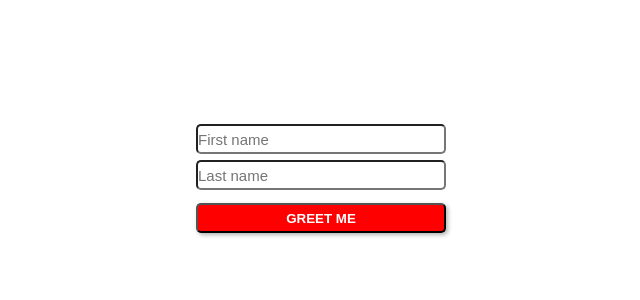
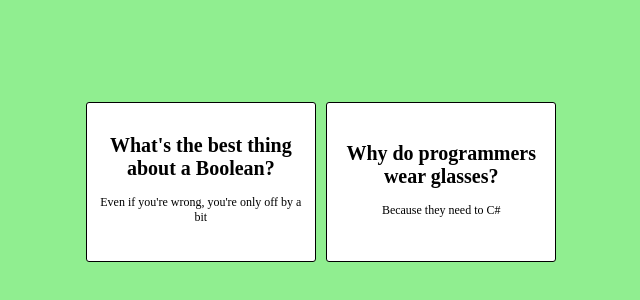
Before and after one commit to Huuduc2707/reactjs-exercise, a React (Create React App) app: page / in a window 1280 px wide. Shown: the part 218-518 px from the top of the page, without its empty margins (319-959 px from the left). Built offline with nearby package versions, Linux system fonts and the light colour scheme.

Commit message:
Completed exercise 6

```diff
--- a/src/App.tsx
+++ b/src/App.tsx
@@ -1,4 +1,4 @@
-import Exercise5 from "./components/Exercise5";
+import Exercise6 from "./components/Exercise6";
 export default function App(): JSX.Element{
-    return <Exercise5 />;
+    return <Exercise6 />;
 }
--- /dev/null
+++ b/src/components/Exercise6.tsx
@@ -0,0 +1,25 @@
+import '../style/exercise6.css';
+interface Input{
+    id?:string;
+    setup:string;
+    punchline:string;
+}
+let inputs: Array<Input> = [
+    {id: '1', setup: 'What\'s the best thing about a Boolean?', punchline: 'Even if you\'re wrong, you\'re only off by a bit'},
+    {id: '2', setup: 'Why do programmers wear glasses?', punchline: 'Because they need to C#'}
+]
+function Box({setup, punchline}: Input): JSX.Element{
+    return (
+        <div>
+            <h4>{setup}</h4>
+            <p>{punchline}</p>
+        </div>
+    );
+}
+export default function Exercise6(): JSX.Element{
+    return (
+        <>
+            {inputs.map((input: Input):JSX.Element => <Box setup={input.setup} punchline={input.punchline}/>)}
+        </>
+    );
+}
--- /dev/null
+++ b/src/style/exercise6.css
@@ -0,0 +1,36 @@
+html{
+    height: 100%;
+}
+
+body{
+    height: 100%;
+    display: flex;
+    justify-content: center;
+    align-items: center;
+    background-color: lightgreen;
+}
+
+div{
+    height: 20%;
+    width: 18%;
+    margin: auto 5px;
+    border: 1px solid black;
+    border-radius: 3px;
+    display: flex;
+    flex-direction: column;
+    align-items: center;
+    justify-content: center;
+    background-color: white;
+}
+
+h4{
+    padding: 5px;
+    font-size: 20px;
+    text-align: center;
+}
+
+p{
+    font-size: 12px;
+    padding: 10px;
+    text-align: center;
+}
```
